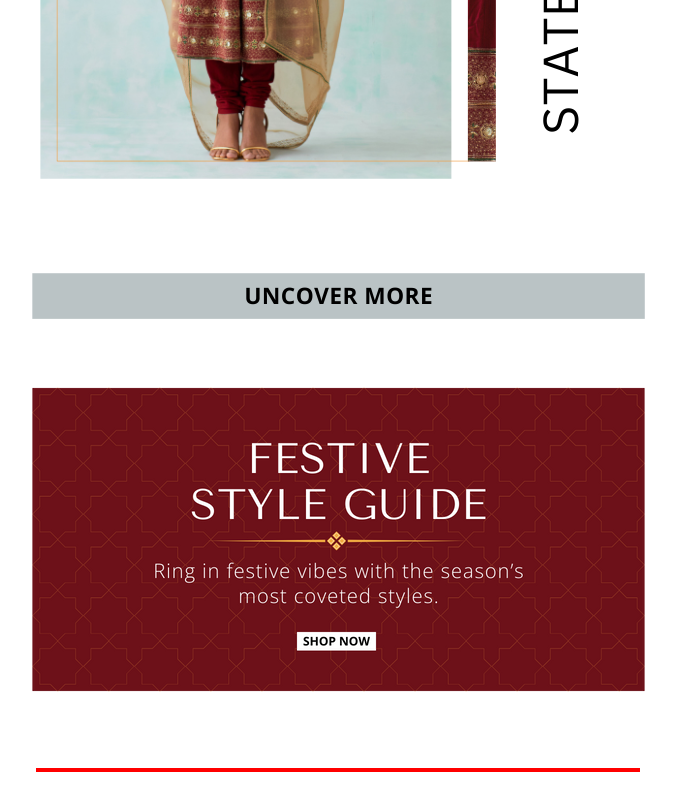
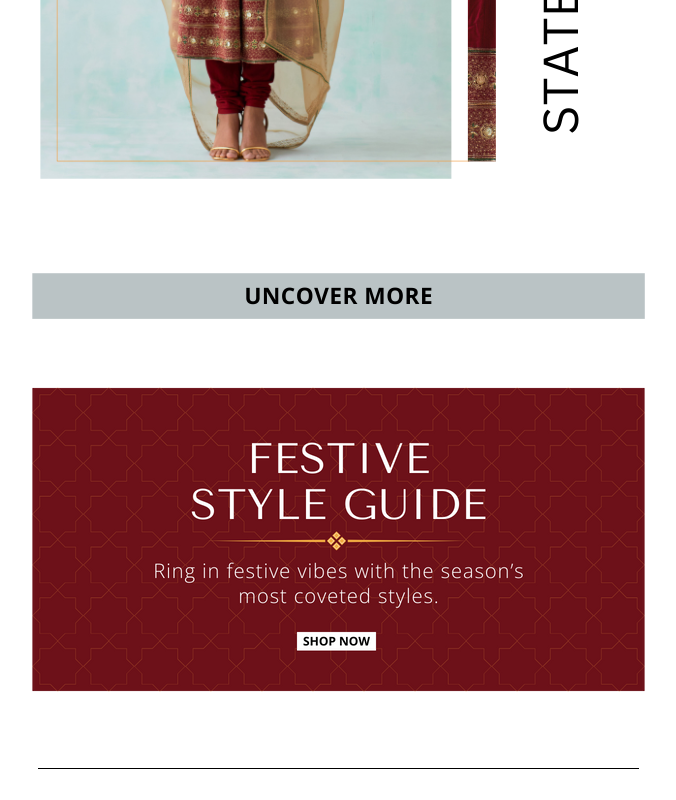
Before and after one commit to Deepakchaurasiya1/Email-Templates-Html-CSS, a plain HTML site: page index.html in a window 1280 px wide. Shown: the part 3499-4299 px from the top of the page, without its empty margins (302-978 px from the left). Drawn offline with Linux system fonts and the light colour scheme.

Commit message:
First Line Add

```diff
--- a/index.html
+++ b/index.html
@@ -55,7 +55,7 @@
     </div>
     <!-- One Line -->
     <div class="diveder" style="width: 100%; height: 100%;">
-       <hr style="background-color: red; padding: 2px 2px; border: none; width: 600px;">
+       <hr style="background-color:black; padding:0.5px 0.5px; border:none; width: 600px;">
     </div>
 
 
```
